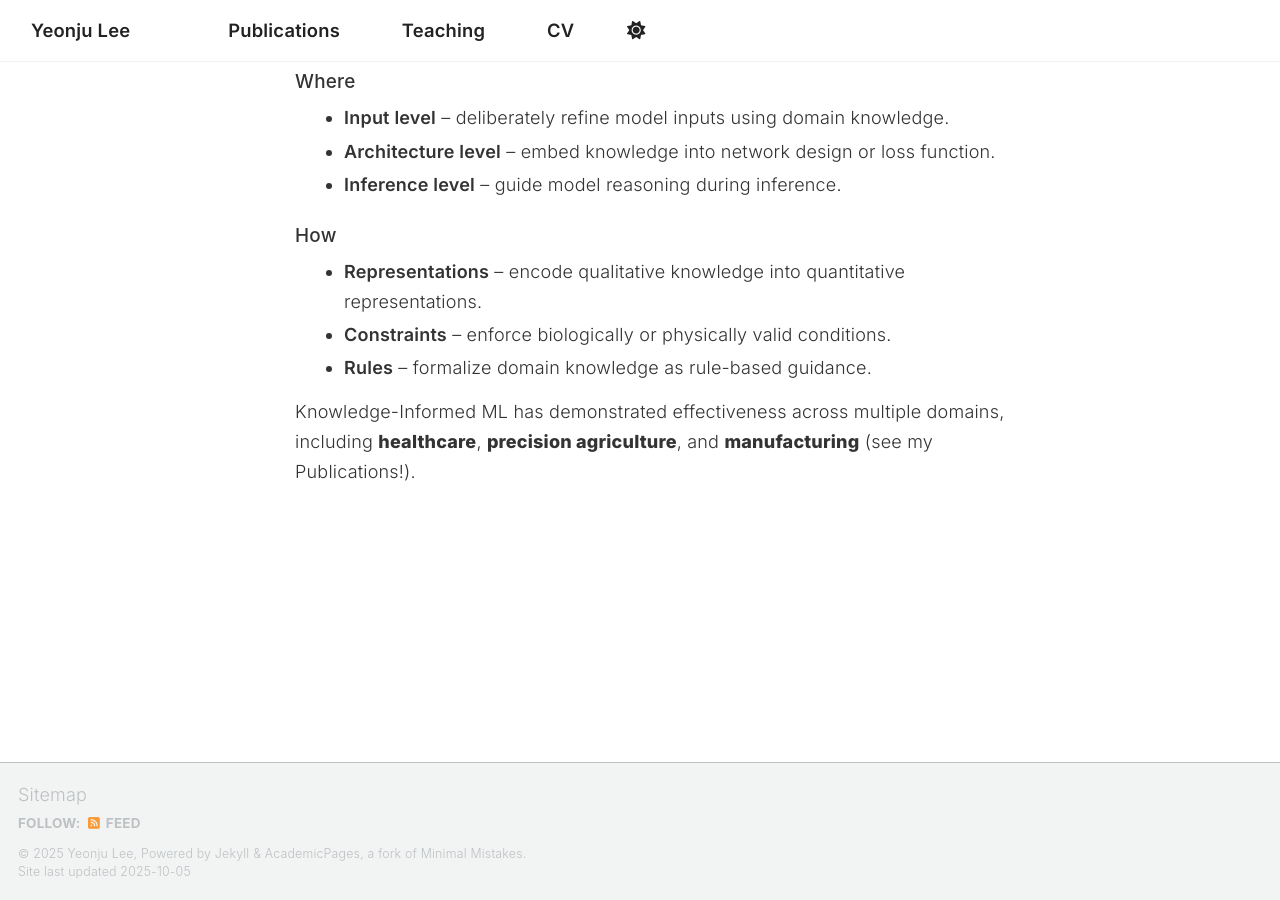
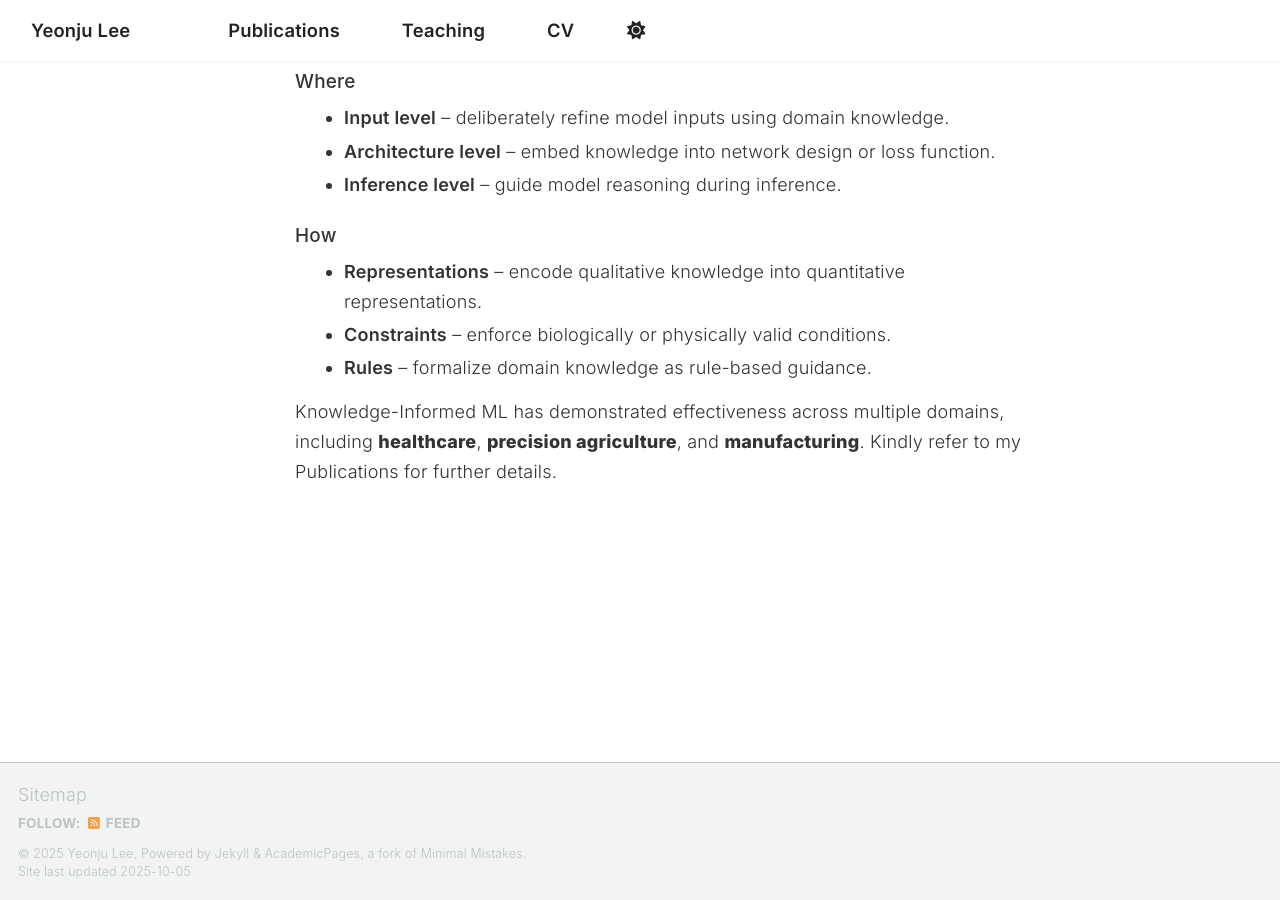
Before and after one commit to ylee845/ylee845.github.io, a Jekyll site: the page built from _pages/about.md, in a window 1280 px wide and 900 px high, scrolled down 655 px. Built offline with Jekyll 4.4.1, drawn with Linux system fonts in a browser that asks for light colours; a script that is not in the unit is left out.

Commit message:
Update about.md

```diff
--- a/_pages/about.md
+++ b/_pages/about.md
@@ -158,5 +158,5 @@ redirect_from:
     <li><span style="font-weight:520;">Constraints</span> – enforce biologically or physically valid conditions.</li>
     <li><span style="font-weight:520;">Rules</span> – formalize domain knowledge as rule-based guidance.</li>
   </ul>
-Knowledge-Informed ML has demonstrated effectiveness across multiple domains, including <strong>healthcare</strong>, <strong>precision agriculture</strong>, and <strong>manufacturing</strong> (see my Publications!).
+Knowledge-Informed ML has demonstrated effectiveness across multiple domains, including <strong>healthcare</strong>, <strong>precision agriculture</strong>, and <strong>manufacturing</strong>. Kindly refer to my Publications for further details.
 </div>
```
